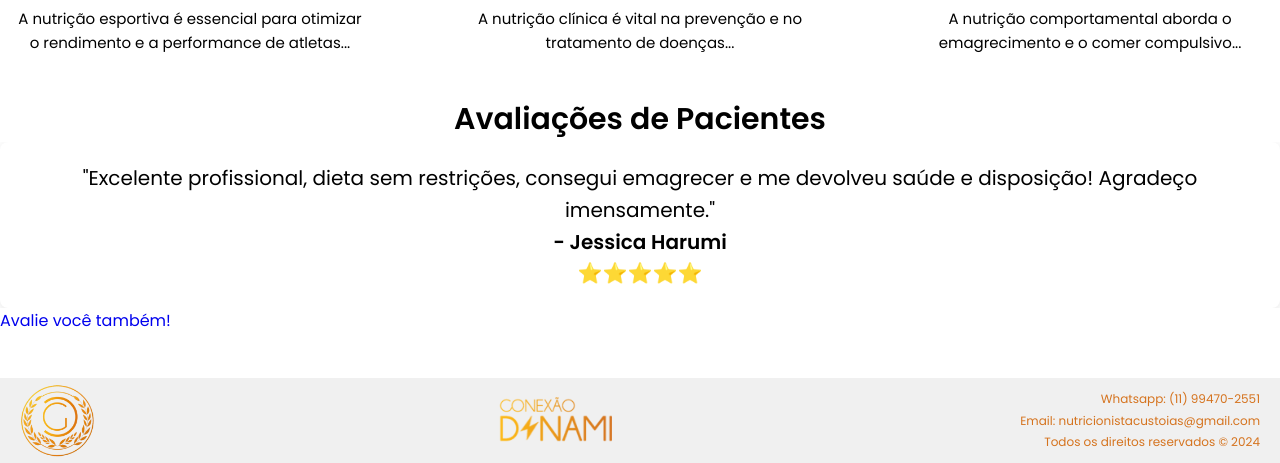
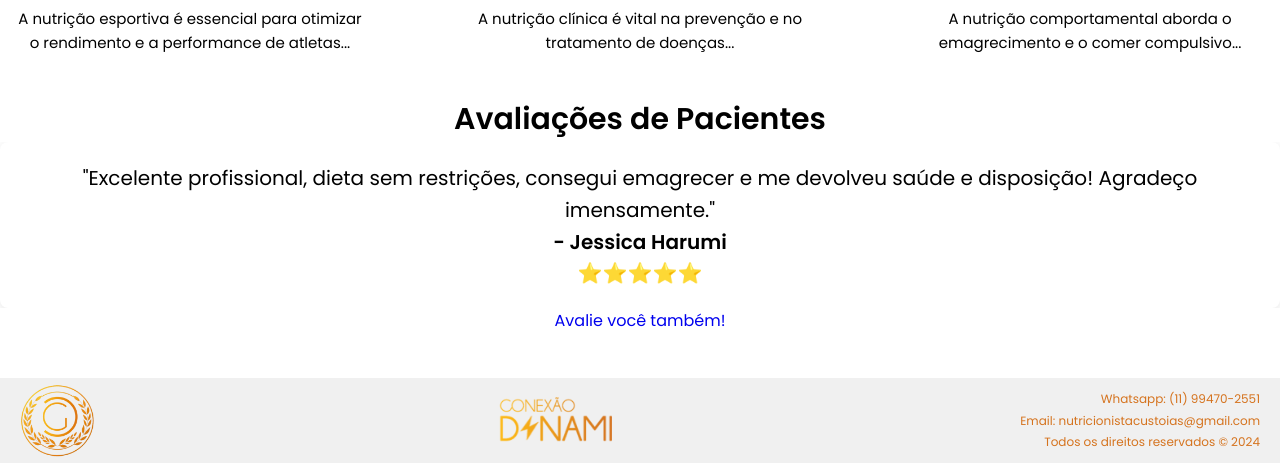
Before and after one commit to Gbcustoias/Site-nutricionista, a plain HTML site: page index.html in a window 1280 px wide. Shown: the part 1321-1784 px from the top of the page. Drawn offline with Linux system fonts and the light colour scheme.

Commit message:
Update style.css

```diff
--- a/style.css
+++ b/style.css
@@ -234,6 +234,13 @@ h2 {
 .avaliacao:not(.active) {
     display: none;
 }
+
+.avaliar-link {
+display: flex;
+    flex-direction: column;
+    align-items: center;
+}
+
 
 /* Estilos do rodapé */
 footer {
```
